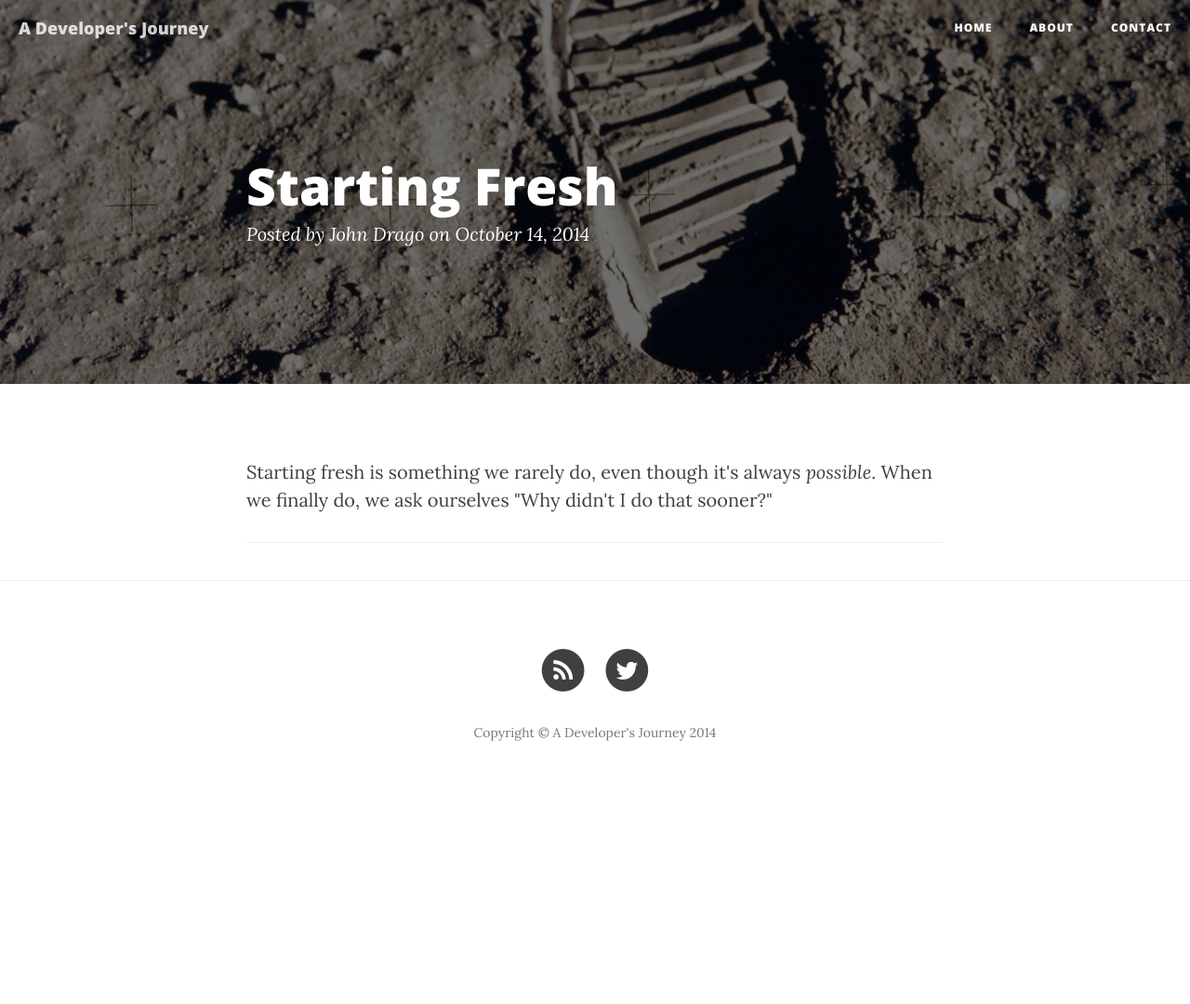
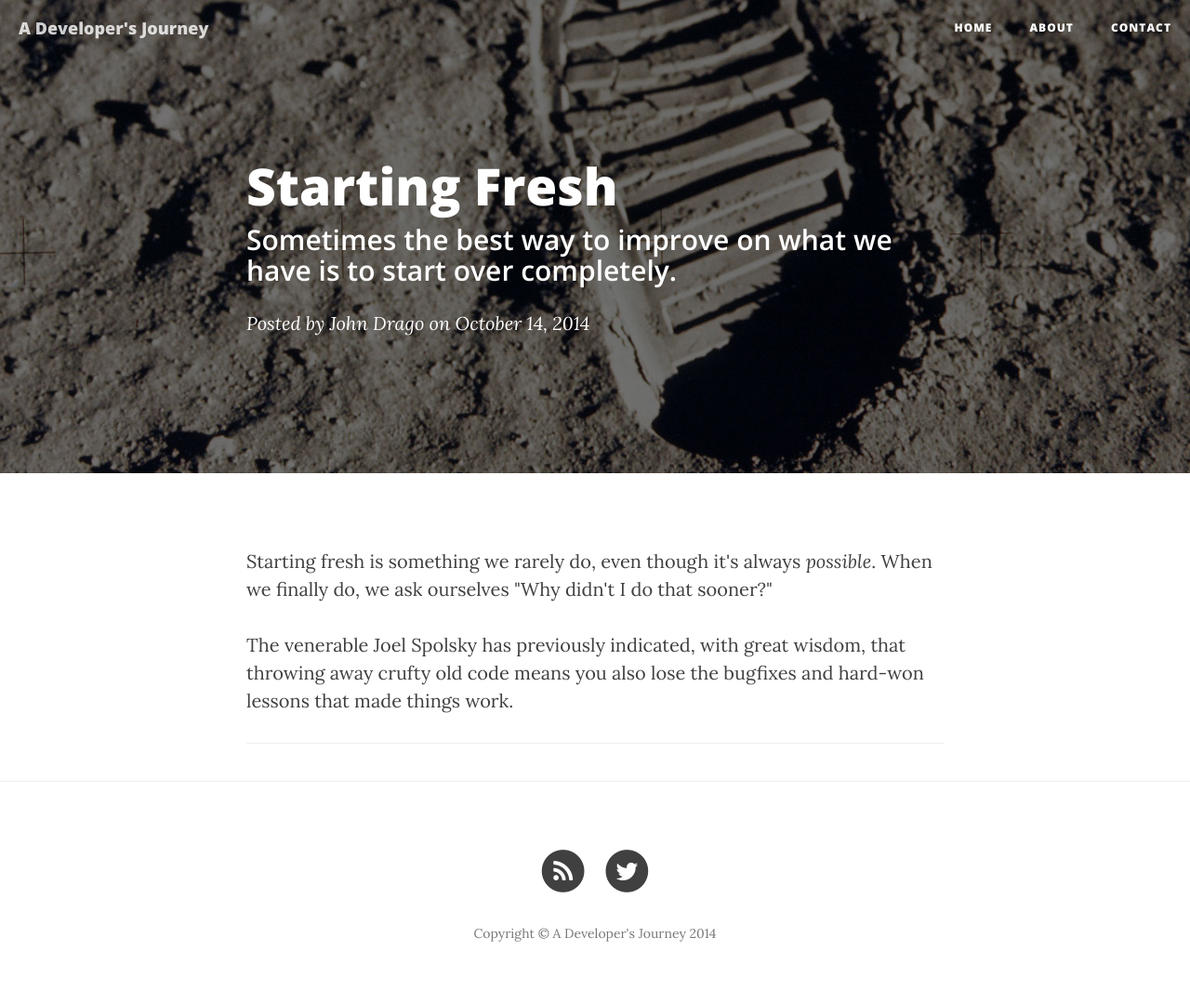
Before and after one commit to jdrago999/jdrago999.github.io, a Jekyll site: the page built from _posts/2014-10-14-starting-fresh.md, in a window 1280 px wide. Shown: the whole page at 93% size. Built offline with Jekyll 4.4.1, drawn with Linux system fonts in a browser that asks for light colours; nearby versions of some CDN libraries; before the commit the page ends 900 px from its top, so only the background shows below that.

Commit message:
Incremental

```diff
--- a/_posts/2014-10-14-starting-fresh.md
+++ b/_posts/2014-10-14-starting-fresh.md
@@ -1,9 +1,12 @@
 ---
 layout:     post
 title:      "Starting Fresh"
+subtitle:   "Sometimes the best way to improve on what we have is to start over completely."
 date:       2014-10-14 12:00:00
 author:     "John Drago"
 header-img: "img/post-bg-05.jpg"
 ---
 
 <p>Starting fresh is something we rarely do, even though it's always <em>possible</em>.  When we finally do, we ask ourselves "Why didn't I do that sooner?"</p>
+
+<p>The venerable Joel Spolsky has previously indicated, with great wisdom, that throwing away crufty old code means you also lose the bugfixes and hard-won lessons that made things work.</p>
```
